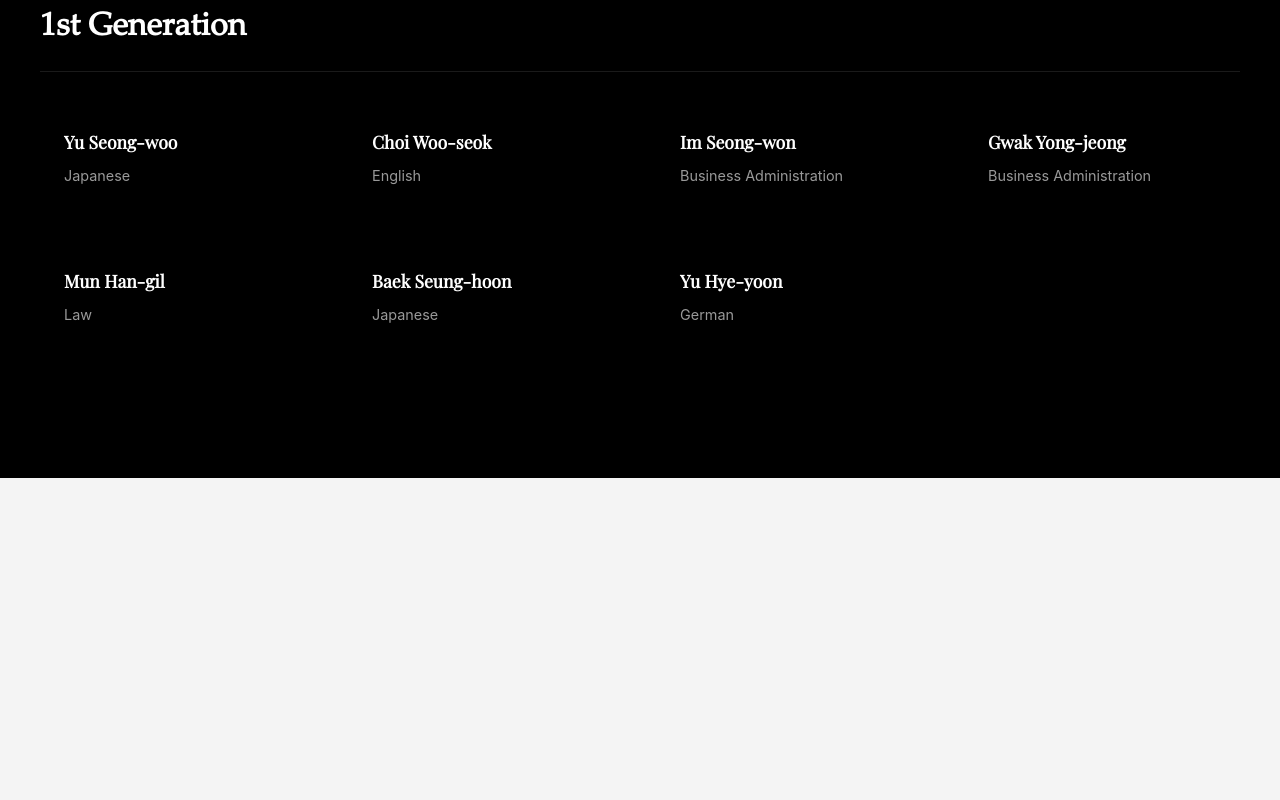
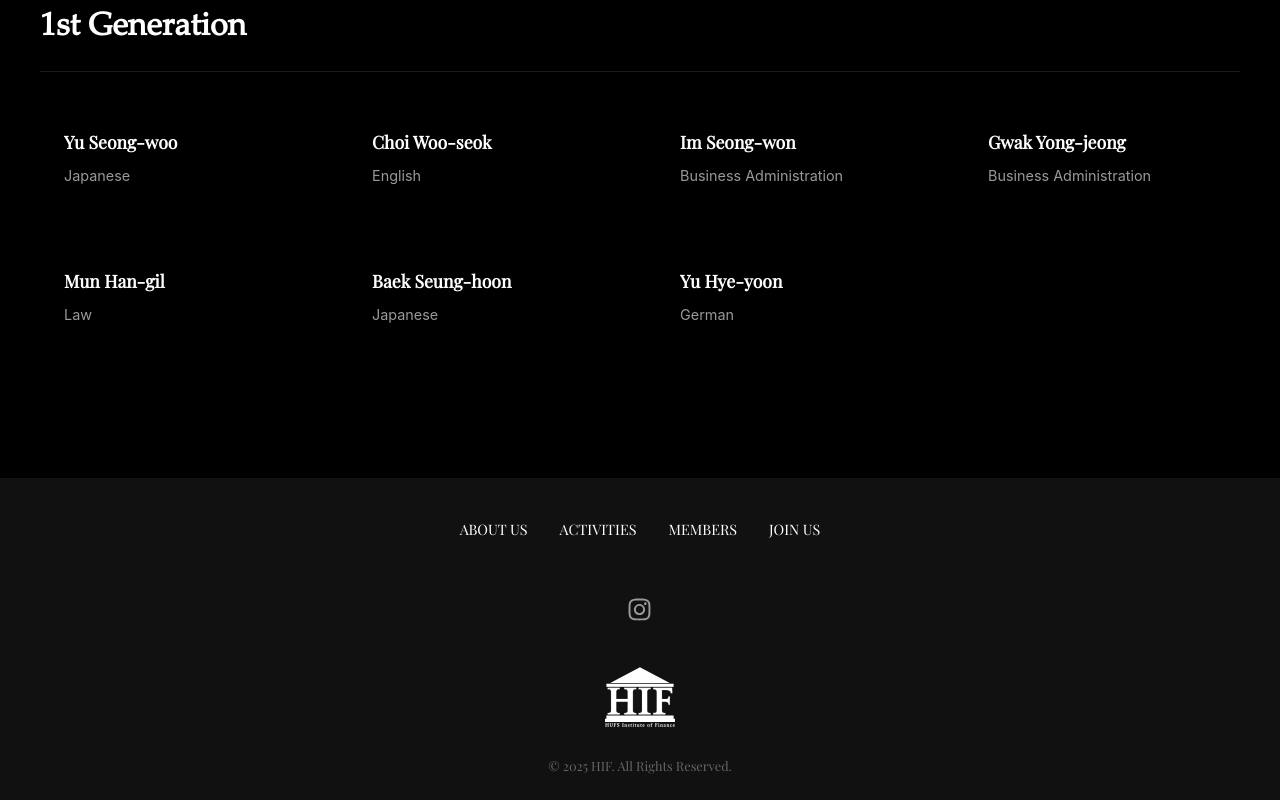
Before and after one commit to 100c08/HIF-Project, a Next.js app: page /members in a window 1280 px wide. Shown: the part 10737-11537 px from the top of the page. Before the commit the page ends 11215 px from the top, so only its background shows below. Built offline with nearby package versions, Linux system fonts and the light colour scheme; a web font is replaced by a local one.

Commit message:
푸터전체

```diff
--- a/src/components/Layout.js
+++ b/src/components/Layout.js
@@ -1,9 +1,12 @@
-// components/Layout.js
+import Footer from './Footer';
 
 export function Layout({ children }) {
   return (
     <div style={{ display: "flex", flexDirection: "column", minHeight: "100vh" }}>
       {children}
+      <Footer />
     </div>
   );
 }
+
+export default Layout;
--- a/src/pages/members.js
+++ b/src/pages/members.js
@@ -3,6 +3,7 @@ import Link from 'next/link';
 import { useState } from 'react';
 import styles from '../styles/Members.module.css';
 import localFont from "next/font/local";
+
 
 const playfairDisplay = localFont({
   src: "./fonts/PlayfairDisplay-Regular.woff",
@@ -283,7 +284,7 @@ export default function Members() {
     };
 
     return (
-        <div className={`${playfairDisplay.variable} ${palatino.variable}`}>
+      <div className={`${playfairDisplay.variable} ${palatino.variable}`}>
         <Head>
           <title>Members | HIF</title>
           <meta property="og:title" content="Members | HIF" />
```
